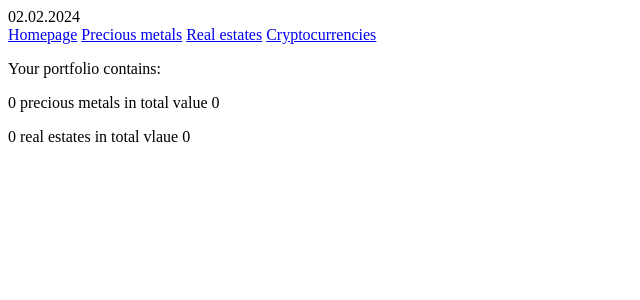
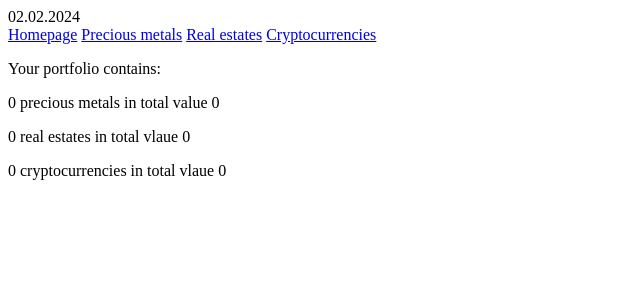
Before and after one commit to honzikhk/portfolio_1_0, a Django app: page / in a window 1280 px wide. Shown: the top 300 px of the page, without its empty margins (0-640 px from the left). Run offline with Django 5.2, Linux system fonts and the light colour scheme; data that the repository does not hold is empty.

Commit message:
crypto - sum of items and valueson homepage

```diff
--- a/base/templates/base/base_homepage.html
+++ b/base/templates/base/base_homepage.html
@@ -5,5 +5,6 @@
 <p>Your portfolio contains:</p>
 <p>{{ precious_metals_count_of_items }} precious metals in total value {{ precious_metals_sum_of_values }}</p>
 <p>{{ real_estates_count_of_items }} real estates in total vlaue {{ real_estates_sum_of_values }}</p>
+<p>{{ cryptocurrencies_count_of_items }} cryptocurrencies in total vlaue {{ cryptocurrencies_sum_of_values }}</p>
 
 {% endblock body %}
--- a/base/views.py
+++ b/base/views.py
@@ -1,6 +1,7 @@
 from django.views.generic import TemplateView
 from precious_metal.models import PreciousMetal
 from real_estates.models import RealEstate
+from cryptocurrencies.models import Cryptocurrency
 from django.template.response import TemplateResponse
 
 
@@ -19,12 +20,21 @@ class BaseHomepageView(TemplateView):
             sum += real_estate.value
         return sum
 
+    def count_sum_of_values_cryptocurrencies(self):
+        sum = 0
+        for currency in Cryptocurrency.objects.all():
+            sum += currency.value
+        return sum
+
     def get(self, request, *args, **kwargs):    # maybe remove *args, **kwargs
         context = {
             "precious_metals_count_of_items": PreciousMetal.objects.all().count(),      # shows how many items is in precoius metals
             "precious_metals_sum_of_values": self.count_sum_of_values_precious_metals(),
             "real_estates_count_of_items": RealEstate.objects.all().count(),        # shows how many items is in real estates
             "real_estates_sum_of_values": self.count_sum_of_values_real_estates(),
+            "cryptocurrencies_count_of_items": Cryptocurrency.objects.all().count(),
+            "cryptocurrencies_sum_of_values": self.count_sum_of_values_cryptocurrencies(),
+
             #"value_of_all_assets":
 
         }
```
